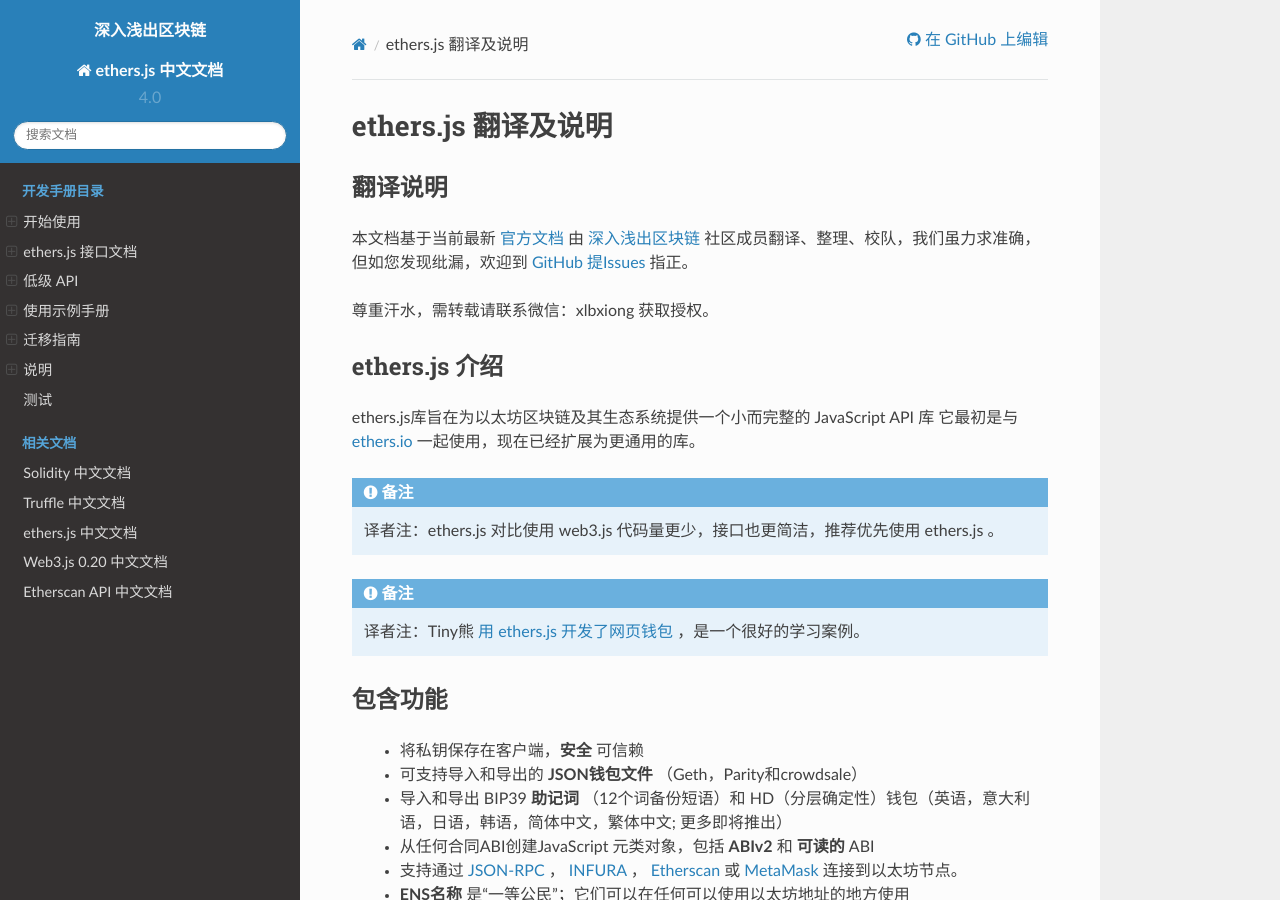
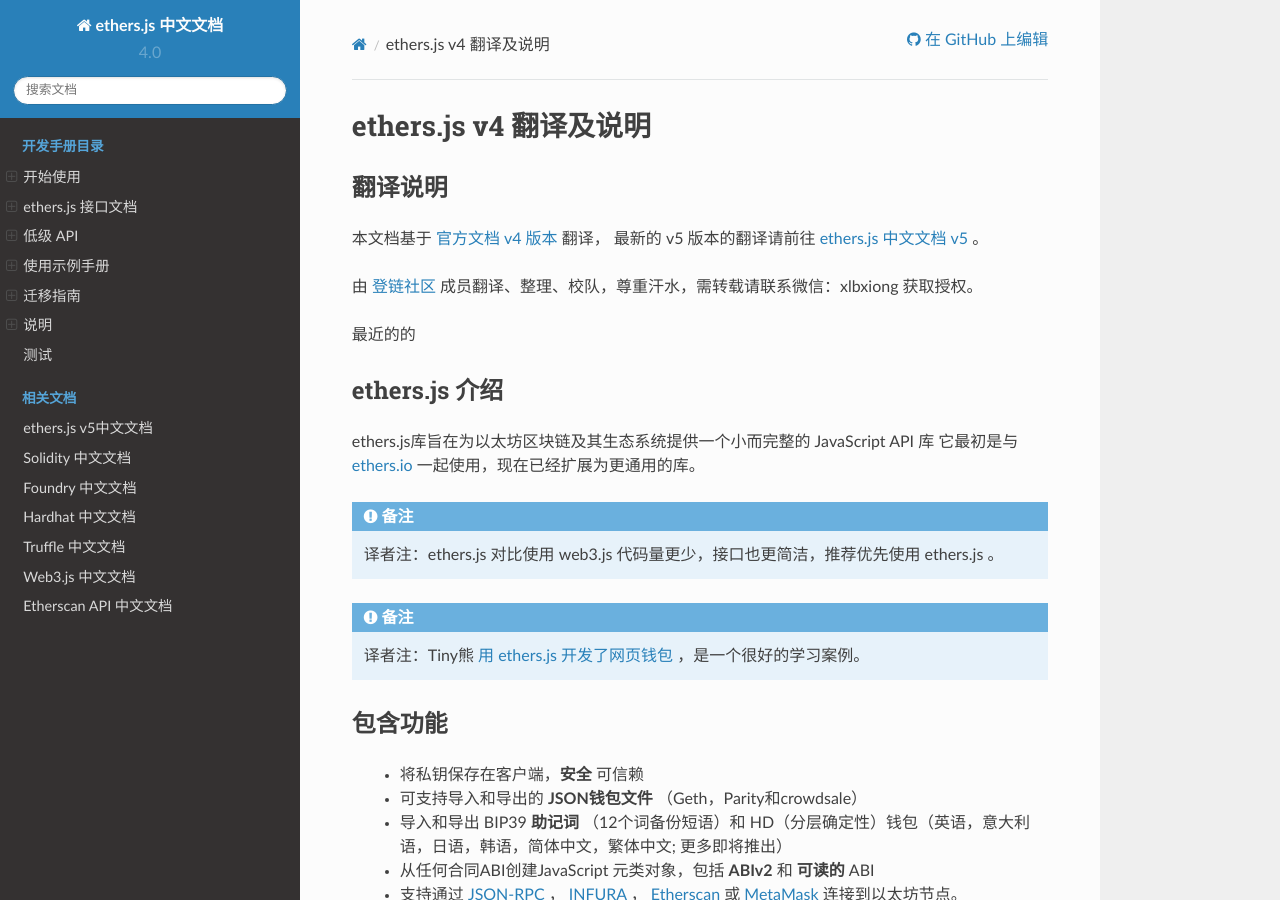
Before and after one commit to lbc-team/ethers.js-docs, a Sphinx documentation site: the page built from source/index.rst, in a window 1280 px wide and 900 px high. Built offline with Sphinx 7.4.7 and the Read the Docs theme 2.0.0, drawn with Linux system fonts in a browser that asks for light colours; comment, search, counter and statistics services are not loaded; some of the changed text lies outside the part shown.

Commit message:
更新说明

```diff
--- a/source/_templates/layout.html
+++ b/source/_templates/layout.html
@@ -1,20 +1,21 @@
 {% extends "!layout.html" %}
 {% set css_files = css_files + [ "_static/ethers.css" ] %}
 {% block htmltitle %}
-<title>{{ title }} &mdash; ethers.js 中文文档  &mdash; 深入浅出区块链</title>
+<title>{{ title }} &mdash; ethers.js v4中文文档  &mdash; 登链社区</title>
 {% endblock %}
 
 {% block sidebartitle %}
-    <a href="https://learnblockchain.cn" class="home" >深入浅出区块链</a>
     {{ super() }}
 
 {% endblock %}
 {% block menu %}
     {{ super() }}
     <p class="caption"><span class="caption-text">相关文档</span></p>
+    <li class="toctree-l1"><a class="reference internal" href="https://learnblockchain.cn/ethers_v5/"> ethers.js v5中文文档</a></li>
     <li class="toctree-l1"><a class="reference internal" href="https://learnblockchain.cn/docs/solidity/">Solidity 中文文档</a></li>
+    <li class="toctree-l1"><a class="reference internal" href="https://learnblockchain.cn/docs/foundry/i18n/zh/">Foundry 中文文档</a></li>
+    <li class="toctree-l1"><a class="reference internal" href="https://learnblockchain.cn/docs/hardhat/getting-started/">Hardhat 中文文档</a></li>
     <li class="toctree-l1"><a class="reference internal" href="https://learnblockchain.cn/docs/truffle/"> Truffle 中文文档</a></li>
-    <li class="toctree-l1"><a class="reference internal" href="https://learnblockchain.cn/docs/ethers.js/"> ethers.js 中文文档</a></li>
-    <li class="toctree-l1"><a class="reference internal" href="https://learnblockchain.cn/docs/web3js-0.2x/">Web3.js 0.20 中文文档</a></li>
+    <li class="toctree-l1"><a class="reference internal" href="https://learnblockchain.cn/docs/web3.js/">Web3.js 中文文档</a></li>
     <li class="toctree-l1"><a class="reference internal" href="https://learnblockchain.cn/docs/etherscan/">Etherscan API 中文文档</a></li>
 {% endblock %}
--- a/source/conf.py
+++ b/source/conf.py
@@ -36,7 +36,7 @@ def setup(app):
 # -- Project information -----------------------------------------------------
 
 project = 'ethers.js 中文文档'
-copyright = '2019, 深入浅出区块链'
+copyright = '2019, 登链社区'
 author = 'Tiny熊'
 
 # The full version, including alpha/beta/rc tags
@@ -72,6 +72,7 @@ html_theme_options = {
 templates_path = ['_templates']
 
 source_suffix = '.rst'
+master_doc = 'index'
 
 # The language for content autogenerated by Sphinx. Refer to documentation
 # for a list of supported languages.
--- a/source/index.rst
+++ b/source/index.rst
@@ -1,13 +1,14 @@
-ethers.js 翻译及说明
+ethers.js v4 翻译及说明
 **************************
 
 翻译说明
 ==========
 
-本文档基于当前最新 `官方文档 <https://docs.ethers.io/ethers.js/html/>`_ 由 `深入浅出区块链  <https://learnblockchain.cn/>`_ 社区成员翻译、整理、校队，我们虽力求准确，但如您发现纰漏，欢迎到 `GitHub 提Issues  <https://github.com/lbc-team/ethers.js-docs>`_ 指正。
+本文档基于 `官方文档 v4 版本 <https://docs.ethers.org/v4/>`_ 翻译， 最新的 v5 版本的翻译请前往 `ethers.js 中文文档 v5 <https://learnblockchain.cn/ethers_v5/>`_ 。
 
-尊重汗水，需转载请联系微信：xlbxiong 获取授权。
+由 `登链社区 <https://learnblockchain.cn/>`_ 成员翻译、整理、校队，尊重汗水，需转载请联系微信：xlbxiong 获取授权。
 
+最近的的
 
 ethers.js 介绍
 ====================
@@ -55,7 +56,7 @@ ethers.js库旨在为以太坊区块链及其生态系统提供一个小而完
 .. _INFURA: https://infura.io/
 .. _Etherscan: https://etherscan.io/
 .. _MetaMask: https://metamask.io/
-.. _中文文档: https://learnblockchain.cn/docs/ethers.js/
+.. _中文文档: https://learnblockchain.cn/ethers_v5/
 .. _documentation: https://docs.ethers.io
 .. _用 ethers.js 开发了网页钱包: https://learnblockchain.cn/2019/04/11/wallet-dev-guide/#ethers.js
 
--- a/source/migration.rst
+++ b/source/migration.rst
@@ -394,8 +394,8 @@ complexity and size of your code should be reduced.
 
 -----
 
-获取网络Network方法变更
-----------------------
+获取网络Network变更方法
+------------------------
 
 .. code-block:: javascript
     :caption: *Getting Network Info - ethers v3*
@@ -438,7 +438,7 @@ in the utilities, along with a general serialization API.
 -----
 
 定制 |signer| 方法变更
-------------------------
+--------------------------
 
 .. code-block:: javascript
     :caption: *Custome Signer --- ethers v3*
```
Also changed, not shown: Readme.md (+2 -6 lines).
